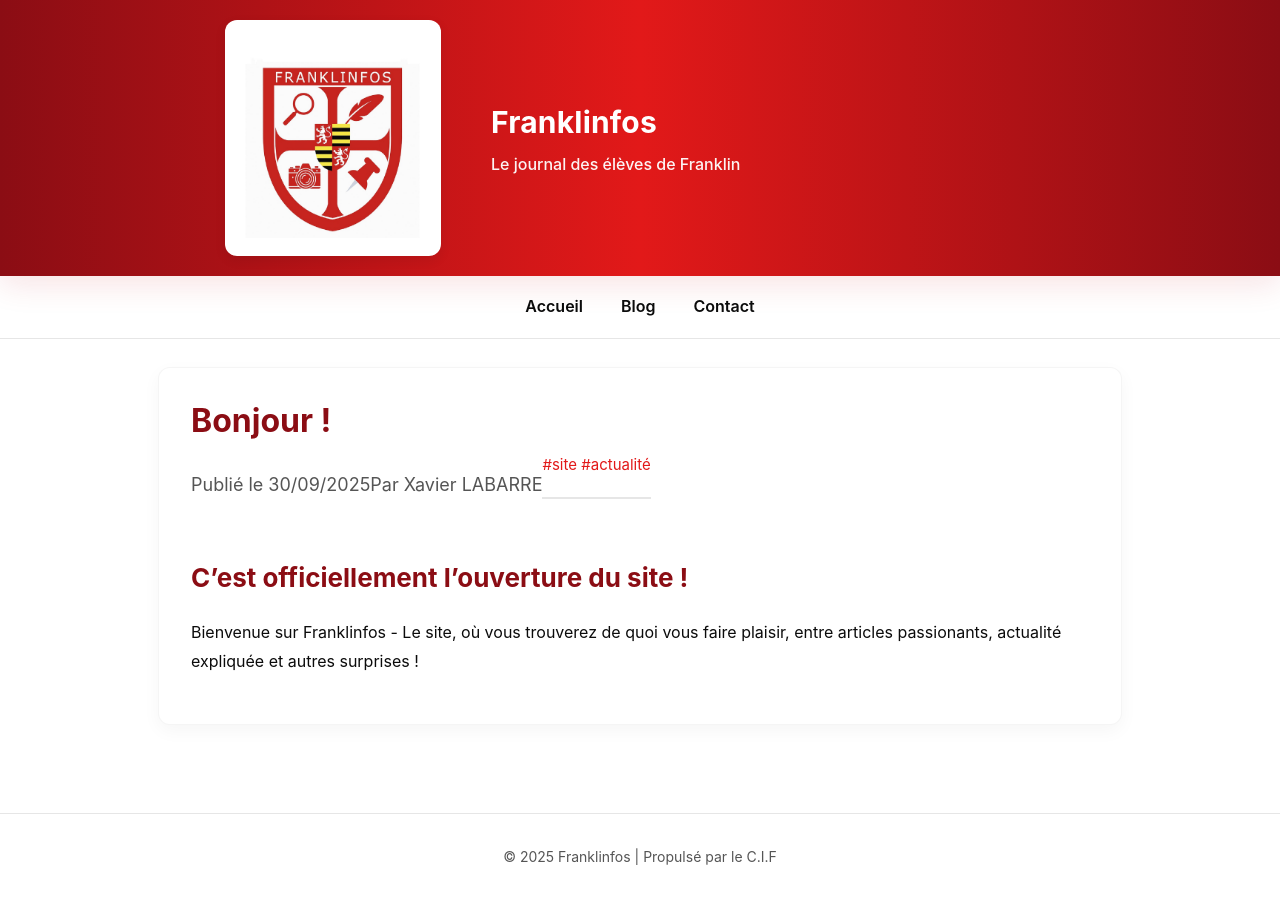
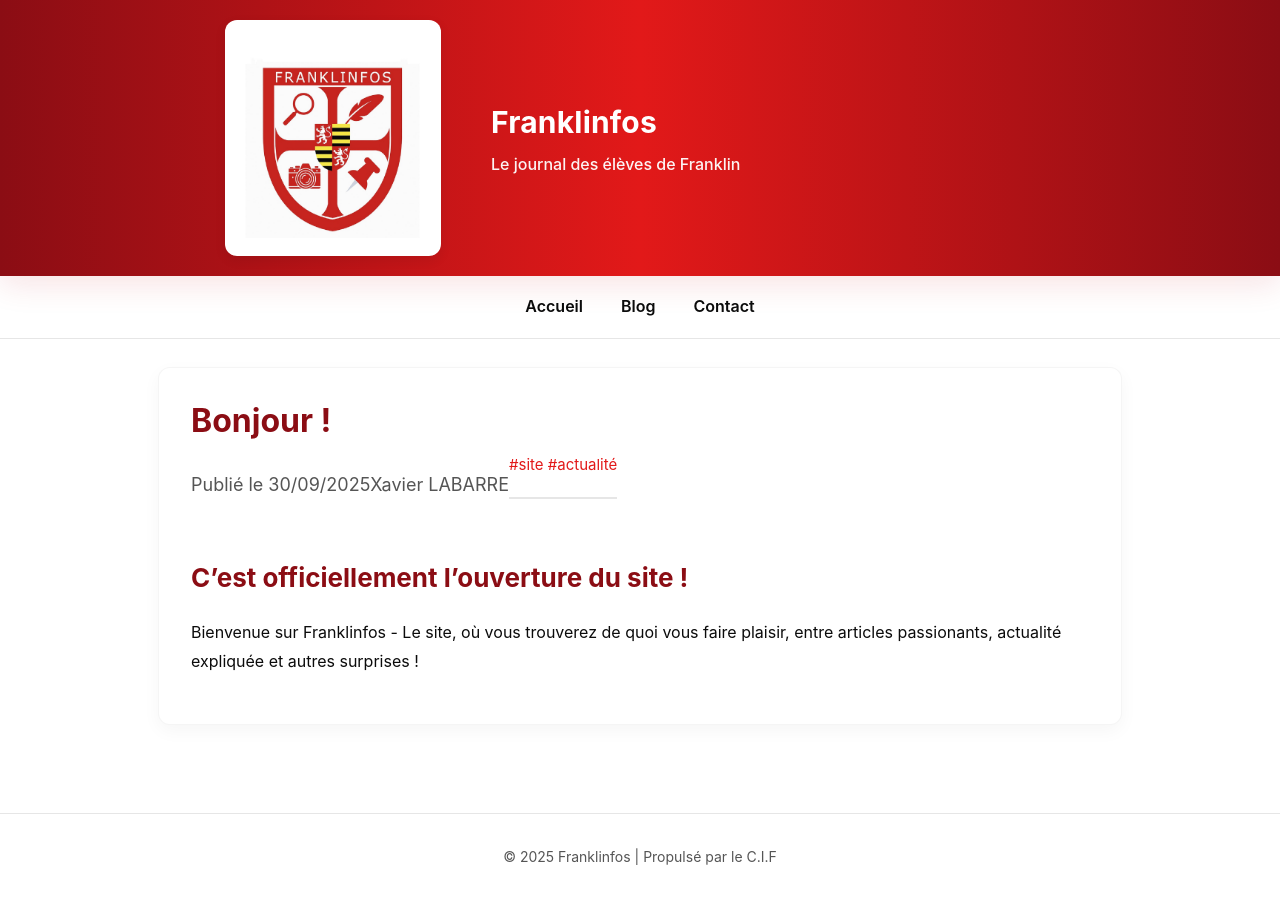
Before and after one commit to Secondaire-Xavier/fr1, a Jekyll site: the page built from _posts/2025-09-30-bonjour.md, in a window 1280 px wide. Built offline with Jekyll 4.4.1, drawn with Linux system fonts in a browser that asks for light colours.

Commit message:
Update post.html

```diff
--- a/_layouts/post.html
+++ b/_layouts/post.html
@@ -5,7 +5,7 @@ layout: default
   <h2 class="post-title">{{ page.title }}</h2>
   <div class="infos">
     <p class="post-date">Publié le {{ page.date | date: "%d/%m/%Y" }}</p>
-    <p class="post-author">Par {{ page.author }}</p>
+    <p class="post-author">{{ page.author }}</p>
     <p class="post-tags">
       {%- if page.tags -%}
         {% for tag in page.tags %}
```
